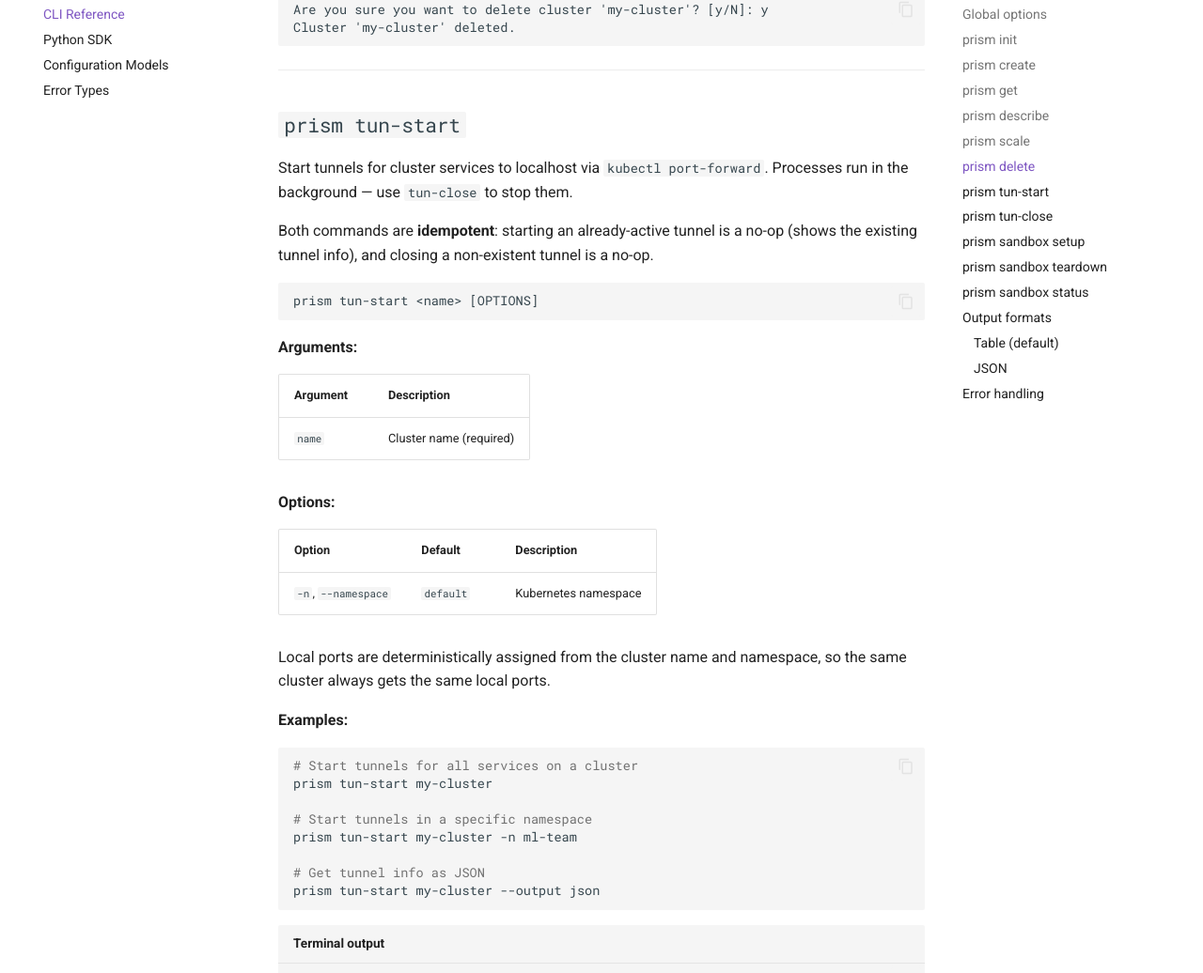
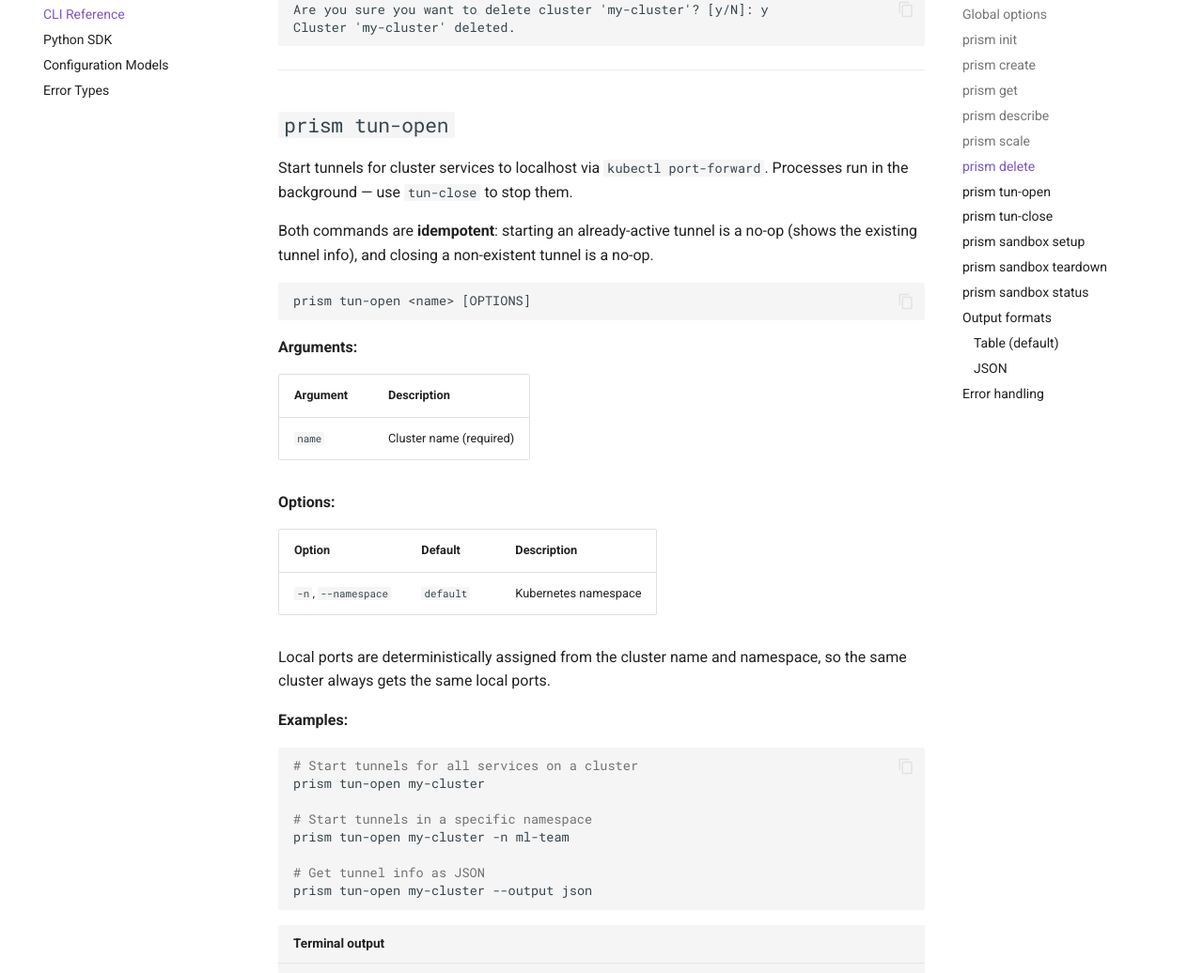
Before and after one commit to roulbac/krayne, an MkDocs documentation site: the page built from docs/reference/cli.md, in a window 1280 px wide and 1400 px high, scrolled down 6908 px. Shown: the part 141-1177 px from the top of the window at 94% size. Built offline with MkDocs 1.6.1 and Material for MkDocs 9.7.7, drawn with Linux system fonts in a browser that asks for light colours; comment, search, counter and statistics services are not loaded; some of the changed text lies outside the part shown.

Commit message:
rename tun-start to tun-open and fix tunnel kubeconfig resolution
- Rename CLI command from `tun-start` to `tun-open` (tun-close unchanged)
- Fix tunnel port-forwarding: resolve kubeconfig from prism settings
  when not explicitly passed, matching how _resolve_client works
- Update all docs, tests, and integration tests

https://claude.ai/code/session_011oVQuoTvGMKtRiTU6jM1XH

````diff
--- a/docs/reference/cli.md
+++ b/docs/reference/cli.md
@@ -110,7 +110,7 @@ prism create my-cluster --output json
 ```
 
 !!! tip "Local access"
-    Use `prism tun-start <cluster-name>` to create localhost mirrors of all cluster services via `kubectl port-forward`. Use `prism tun-close <cluster-name>` to stop.
+    Use `prism tun-open <cluster-name>` to create localhost mirrors of all cluster services via `kubectl port-forward`. Use `prism tun-close <cluster-name>` to stop.
 
 !!! note
     When using `--file`, the `name` argument and any CLI flags override the corresponding values in the YAML file.
@@ -294,14 +294,14 @@ Cluster 'my-cluster' deleted.
 
 ---
 
-## `prism tun-start`
+## `prism tun-open`
 
 Start tunnels for cluster services to localhost via `kubectl port-forward`. Processes run in the background — use `tun-close` to stop them.
 
 Both commands are **idempotent**: starting an already-active tunnel is a no-op (shows the existing tunnel info), and closing a non-existent tunnel is a no-op.
 
 ```
-prism tun-start <name> [OPTIONS]
+prism tun-open <name> [OPTIONS]
 ```
 
 **Arguments:**
@@ -322,13 +322,13 @@ Local ports are deterministically assigned from the cluster name and namespace,
 
 ```bash
 # Start tunnels for all services on a cluster
-prism tun-start my-cluster
+prism tun-open my-cluster
 
 # Start tunnels in a specific namespace
-prism tun-start my-cluster -n ml-team
+prism tun-open my-cluster -n ml-team
 
 # Get tunnel info as JSON
-prism tun-start my-cluster --output json
+prism tun-open my-cluster --output json
 ```
 
 ```title="Terminal output"
````
Also changed, not shown: docs/guide/core-concepts.md (+2 -2 lines), docs/guide/quickstart.md (+1 -1 lines), docs/guide/sandbox.md (+2 -2 lines), 4 other files.
